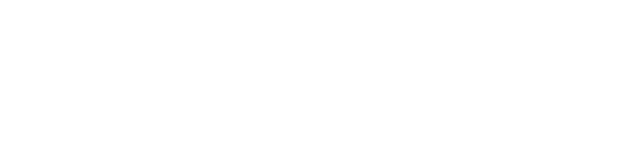
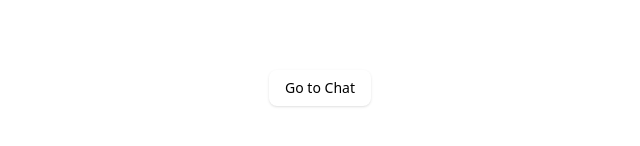
Before and after one commit to magnolia-AI/chatbot-c9ncm, a Next.js app: page / in a window 1280 px wide. Shown: the part 278-424 px from the top of the page, without its empty margins (320-960 px from the left). Built offline with nearby package versions, Linux system fonts and the light colour scheme.

Commit message:
feat(homepage): Add link to chat page

```diff
--- a/app/page.tsx
+++ b/app/page.tsx
@@ -23,6 +23,12 @@
           </p>
         </div>
       </section>
+
+          <div className="mt-8 flex justify-center">
+            <Button asChild>
+              <a href="/chat">Go to Chat</a>
+            </Button>
+          </div>
     </div>
   )
 }
```
